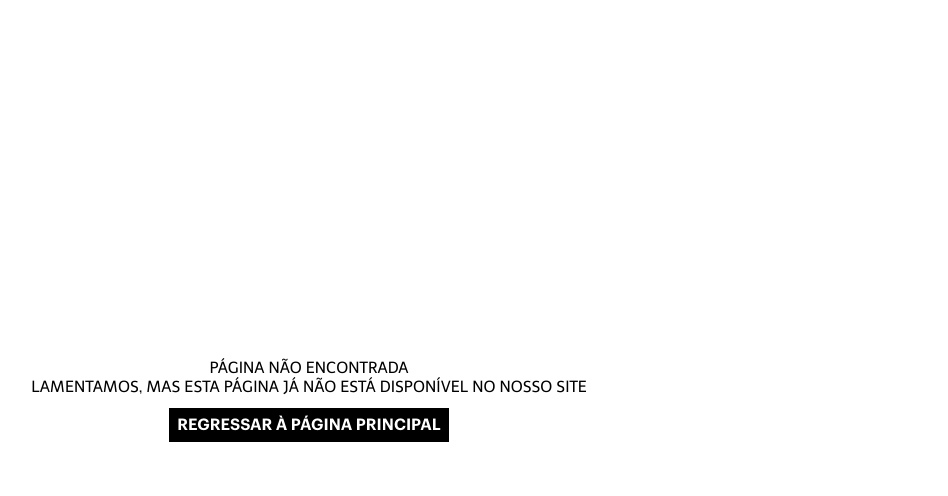
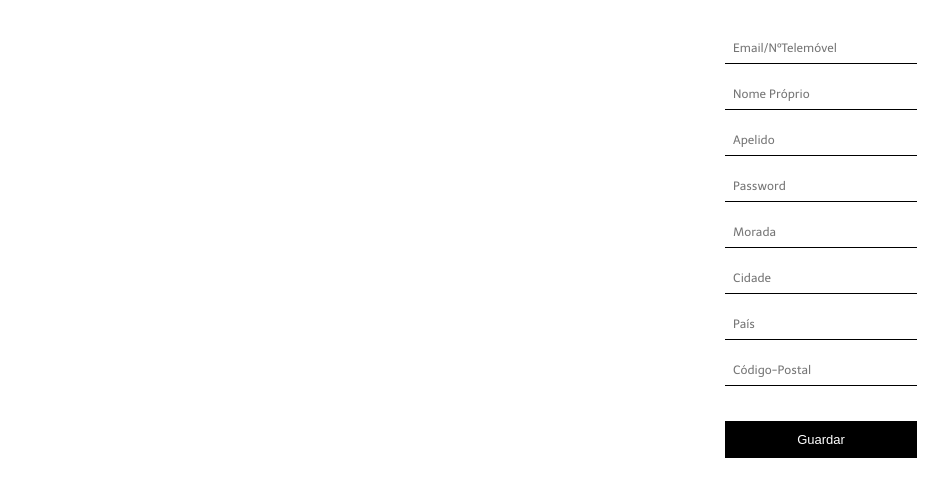
Before and after one commit to SergioMOCruz/Stella-Clothes, an Angular app in the folder web-stella-clothes/: page /change-data in a window 1280 px wide. Before the commit this address led to /404. Shown: the top 496 px of the page, without its empty margins (331-1279 px from the left). Built offline with nearby package versions, Linux system fonts and the light colour scheme.

Commit message:
Change personal data

```diff
--- a/web-stella-clothes/src/app/app.routes.ts
+++ b/web-stella-clothes/src/app/app.routes.ts
@@ -4,6 +4,7 @@ import { HomeComponent } from './modules/home/home.component';
 import { FourOFourComponent } from './views/four-o-four/four-o-four.component';
 import { LoginComponent } from './views/login/login.component';
 import { ProfileNavbarComponent } from './views/profile-navbar/profile-navbar.component';
+import { ChangeDataComponent } from './views/change-data/change-data.component';
 
 export const routes: Routes = [
   { path: '', component: HomeComponent },
@@ -11,6 +12,7 @@ export const routes: Routes = [
   { path: '404', component: FourOFourComponent },
   { path: 'login', component: LoginComponent},
   { path: 'profile-navbar', component: ProfileNavbarComponent},
+  { path: 'change-data', component: ChangeDataComponent},
   { path: '**', redirectTo: '/404' },
 ];
 
--- /dev/null
+++ b/web-stella-clothes/src/app/views/change-data/change-data.component.html
@@ -0,0 +1,30 @@
+<section id="changeData">
+    <form>
+        <div class="form-group">
+            <input type="email" id="email" name="email" required placeholder="Email/NºTelemóvel">
+        </div>
+        <div class="form-group">
+            <input type="text" id="firstName" name="firstName" required placeholder="Nome Próprio">
+        </div>
+        <div class="form-group">
+            <input type="text" id="lastName" name="lastName" required placeholder="Apelido">
+        </div>
+        <div class="form-group">
+            <input type="password" id="email" name="password" required placeholder="Password">
+        </div>
+        <div class="form-group">
+            <input type="text" id="morada" name="morada" required placeholder="Morada">
+        </div>
+        <div class="form-group">
+            <input type="text" id="cidade" name="cidade" required placeholder="Cidade">
+        </div>
+        <div class="form-group">
+            <input type="text" id="pais" name="pais" required placeholder="País">
+        </div>
+        <div class="form-group">
+            <input type="text" id="cp" name="cp" required placeholder="Código-Postal">
+        </div>
+
+        <button type="submit">Guardar</button>
+    </form>
+</section>
--- /dev/null
+++ b/web-stella-clothes/src/app/views/change-data/change-data.component.scss
@@ -0,0 +1,68 @@
+#changeData {
+    padding: 0 2rem;
+    width: 20vw;
+    height: 100vh;
+    display: flex;
+    flex-direction: column;
+    align-items: center;
+    justify-content: flex-start;
+    margin-left: auto;
+}
+
+form {
+    width: 100%;
+    max-width: 300px;
+    margin-top: 15%;
+}
+
+h2 {
+    text-align: center;
+}
+
+.form-group {
+    margin-top: 2%;
+    margin-bottom: 15px;
+}
+
+
+
+input[type="email"],
+input[type="text"],
+input[type="password"] {
+    width: 100%;
+    padding: 8px;
+    border-bottom: 1px solid black;
+    font-size: 12px;
+}
+
+button {
+    margin-top: 1.3rem;
+    font-size: 13px;
+    width: 100%;
+    padding: 10px;
+    border: none;
+    background-color: black;
+    color: #fff;
+    cursor: pointer;
+    transition: background-color 0.6s ease;
+    border: 1px solid black;
+}
+
+button:hover {
+    background-color: white;
+    color: black;
+}
+
+select {
+    width: 100%;
+    padding: 8px;
+    border-bottom: 1px solid black;
+    font-size: 12px;
+    background-color: transparent;
+    appearance: none;
+    border: none;
+    outline: none;
+    -webkit-appearance: none;
+    -moz-appearance: none;
+    cursor: pointer;
+}
```
Also changed, not shown: web-stella-clothes/src/app/views/change-data/change-data.component.ts (added, +12 -0 lines), 1 other file (tests, documents, lock files or other folders).
